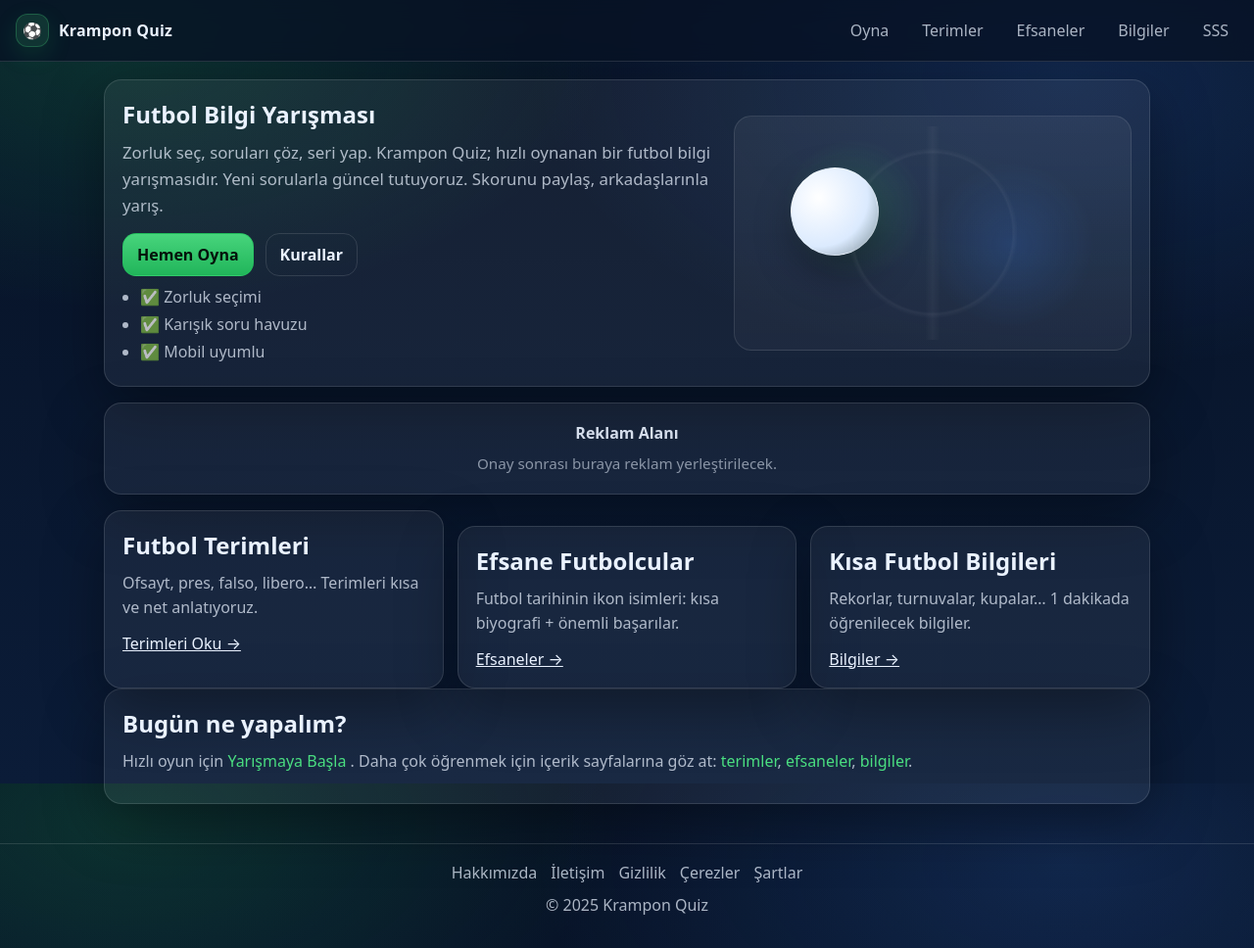
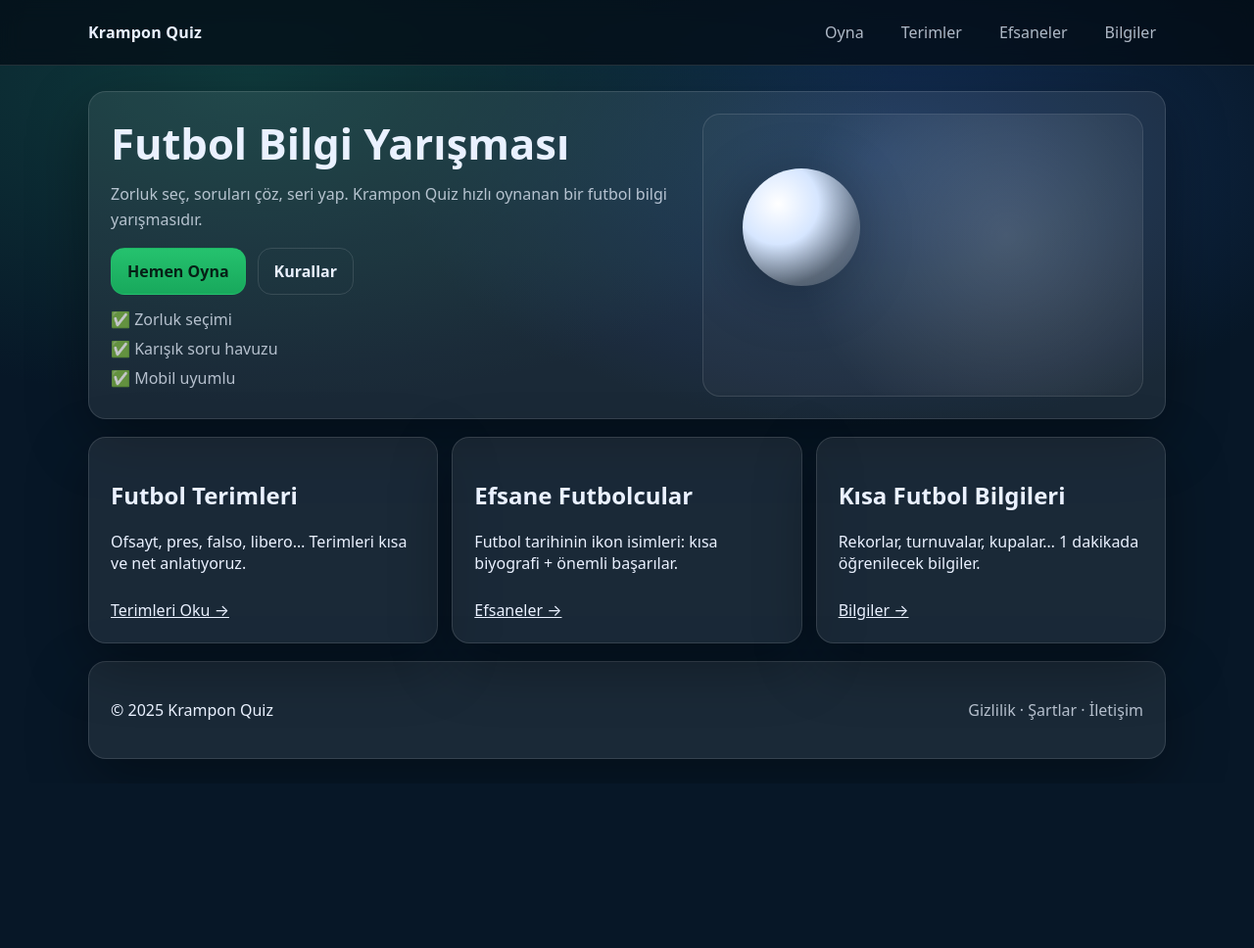
Before and after one commit to kramponquiz-ai/kramponquiz, a plain HTML site: page index.html in a window 1280 px wide. Shown: the whole page at 98% size. After the commit the page ends 800 px from the top, so only its background shows below. Drawn offline with Linux system fonts and the light colour scheme.

Commit message:
Add files via upload

```diff
--- a/assets/app.js
+++ b/assets/app.js
@@ -1,9 +1,4 @@
-document.addEventListener("DOMContentLoaded", function () {
-  const startBtn = document.getElementById("startBtn");
-  const game = document.getElementById("game");
-
-  startBtn.addEventListener("click", function () {
-    startBtn.style.display = "none";
-    game.style.display = "block";
-  });
+document.addEventListener("DOMContentLoaded", () => {
+  const y = document.getElementById("year");
+  if (y) y.textContent = new Date().getFullYear();
 });
--- a/assets/style.css
+++ b/assets/style.css
@@ -1,229 +1,145 @@
 :root{
-  --bg1:#071225;
-  --bg2:#0b1c38;
-  --card: rgba(255,255,255,.06);
-  --card2: rgba(255,255,255,.08);
-  --text:#eaf2ff;
-  --muted: rgba(234,242,255,.72);
-  --line: rgba(255,255,255,.12);
-  --accent:#4ade80;
-  --accent2:#22c55e;
-  --danger:#fb7185;
-  --shadow: 0 20px 60px rgba(0,0,0,.35);
+  --bg:#071727;
+  --card: rgba(255,255,255,0.08);
+  --stroke: rgba(255,255,255,0.12);
+  --text:#eaf1ff;
+  --muted: rgba(234,241,255,0.75);
+  --primary:#25c26e;
+  --primary2:#18a85c;
+  --shadow: 0 20px 60px rgba(0,0,0,0.35);
   --radius: 18px;
-  --max: 1100px;
 }
 
-*{box-sizing:border-box}
-html,body{height:100%}
+*{ box-sizing:border-box; }
 body{
   margin:0;
-  font-family: system-ui, -apple-system, Segoe UI, Roboto, Arial, "Noto Sans", "Helvetica Neue", sans-serif;
-  color:var(--text);
+  font-family: system-ui, -apple-system, Segoe UI, Roboto, Arial, sans-serif;
+  color: var(--text);
+  background: radial-gradient(1200px 600px at 20% 10%, #0f3a3c 0%, transparent 55%),
+              radial-gradient(900px 500px at 70% 20%, #14315a 0%, transparent 55%),
+              var(--bg);
+  min-height:100vh;
 }
 
-.bg{
-  background:
-    radial-gradient(900px 500px at 10% 5%, rgba(34,197,94,.18), transparent 55%),
-    radial-gradient(900px 500px at 85% 10%, rgba(59,130,246,.18), transparent 60%),
-    linear-gradient(180deg, var(--bg1), var(--bg2));
-  min-height:100%;
-}
-
-a{color:inherit}
-.inline{color:var(--accent); text-decoration:none}
-.inline:hover{text-decoration:underline}
+a{ color:inherit; text-decoration:none; }
+.container{ width:min(1100px, 92vw); margin:0 auto; }
 
 .topbar{
   position:sticky; top:0;
+  background: rgba(3,12,22,0.75);
   backdrop-filter: blur(10px);
-  background: rgba(7,18,37,.75);
-  border-bottom:1px solid var(--line);
-  display:flex;
-  gap:16px;
-  align-items:center;
-  justify-content:space-between;
-  padding:12px 16px;
+  border-bottom: 1px solid var(--stroke);
   z-index:10;
 }
-.brand{
-  display:flex; align-items:center; gap:10px;
-  text-decoration:none;
-  font-weight:800;
+.topbar__inner{
+  display:flex; align-items:center; justify-content:space-between;
+  padding:14px 0;
 }
-.brand__logo{
-  width:34px; height:34px;
-  display:grid; place-items:center;
-  background: rgba(74,222,128,.14);
-  border:1px solid rgba(74,222,128,.25);
-  border-radius:12px;
-  box-shadow: 0 8px 24px rgba(34,197,94,.15);
-}
-.brand__name{letter-spacing:.2px}
-.nav{display:flex; gap:14px; flex-wrap:wrap; justify-content:flex-end}
-.nav a{
-  text-decoration:none;
-  padding:8px 10px;
-  border-radius:12px;
-  color: var(--muted);
-}
-.nav a:hover{background: rgba(255,255,255,.06); color: var(--text)}
+.brand{ font-weight:800; letter-spacing:0.2px; }
+.nav{ display:flex; gap:18px; color: var(--muted); }
+.nav a{ padding:8px 10px; border-radius:10px; }
+.nav a.active, .nav a:hover{ color:var(--text); background: rgba(255,255,255,0.07); }
 
-.container{max-width:var(--max); margin:0 auto; padding:18px 16px 40px}
 .card{
   background: var(--card);
-  border:1px solid var(--line);
+  border: 1px solid var(--stroke);
   border-radius: var(--radius);
-  padding:18px;
   box-shadow: var(--shadow);
-}
-.card + .card{margin-top:16px}
-.card--link{
-  text-decoration:none;
-  display:flex; flex-direction:column; gap:6px;
-}
-.card--link:hover{background: var(--card2); transform: translateY(-1px)}
-h1,h2,h3{margin:0 0 10px}
-p{margin:0 0 12px; color:var(--muted); line-height:1.6}
-.lead{font-size:1.05rem}
-
-.grid3{
-  display:grid;
-  grid-template-columns: repeat(3, minmax(0, 1fr));
-  gap:14px;
-  margin-top:16px;
-}
-@media (max-width: 900px){
-  .grid3{grid-template-columns:1fr}
-  .nav{justify-content:flex-start}
+  padding:22px;
 }
 
 .hero{
+  margin-top:26px;
   display:grid;
-  grid-template-columns: 1.2fr .8fr;
-  gap:16px;
-  align-items:center;
+  grid-template-columns: 1.3fr 1fr;
+  gap:18px;
+  align-items:stretch;
 }
-@media (max-width: 900px){
-  .hero{grid-template-columns:1fr}
+.hero h1{ margin:0 0 10px; font-size: clamp(28px, 3.4vw, 44px); }
+.hero p{ margin:0 0 16px; color: var(--muted); line-height:1.6; }
+
+.hero__right{
+  position:relative;
+  border-radius: var(--radius);
+  border: 1px solid var(--stroke);
+  background: rgba(255,255,255,0.03);
+  overflow:hidden;
+  min-height: 220px;
 }
-.hero__side{min-height:240px}
-.heroArt{
-  height:240px;
-  border-radius: var(--radius);
-  border:1px solid rgba(255,255,255,.10);
-  background:
-    radial-gradient(120px 120px at 30% 40%, rgba(74,222,128,.20), transparent 60%),
-    radial-gradient(140px 140px at 70% 55%, rgba(59,130,246,.18), transparent 60%),
-    linear-gradient(180deg, rgba(255,255,255,.06), rgba(255,255,255,.03));
-  position:relative;
-  overflow:hidden;
+.ball{
+  width:120px; height:120px; border-radius:999px;
+  background: radial-gradient(circle at 30% 30%, #ffffff 0%, #d6e6ff 35%, rgba(255,255,255,0.25) 70%, rgba(255,255,255,0.08) 100%);
+  position:absolute; left:40px; top:55px;
+  filter: drop-shadow(0 14px 30px rgba(0,0,0,0.35));
 }
-.heroArt .field{
-  position:absolute; inset:0;
-  background:
-    linear-gradient(90deg, transparent 48%, rgba(255,255,255,.07) 50%, transparent 52%),
-    radial-gradient(circle at 50% 50%, transparent 35%, rgba(255,255,255,.08) 36%, transparent 38%);
-  opacity:.6;
-}
-.heroArt .ball{
-  position:absolute;
-  width:90px; height:90px;
-  border-radius:50%;
-  left:14%; top:22%;
-  background: radial-gradient(circle at 35% 30%, #fff, #dbeafe 60%, rgba(255,255,255,.35));
-  border:1px solid rgba(255,255,255,.25);
-  box-shadow: 0 18px 40px rgba(0,0,0,.35);
-  transform: rotate(-12deg);
+.hero__right::after{
+  content:"";
+  position:absolute; inset:-60px;
+  background: radial-gradient(circle at 65% 45%, rgba(255,255,255,0.15) 0%, transparent 50%);
 }
 
+.actions{ display:flex; gap:12px; flex-wrap:wrap; margin:12px 0 6px; }
 .btn{
-  border:1px solid var(--line);
-  background: rgba(255,255,255,.06);
+  display:inline-flex; align-items:center; justify-content:center;
+  border-radius: 14px;
+  border: 1px solid var(--stroke);
+  padding: 12px 16px;
+  font-weight:700;
+  cursor:pointer;
+  background: rgba(255,255,255,0.06);
+}
+.btn--primary{
+  border-color: rgba(37,194,110,0.45);
+  background: linear-gradient(180deg, var(--primary) 0%, var(--primary2) 100%);
+  color:#062016;
+}
+.btn--ghost{ background: transparent; }
+
+.checks{ margin:14px 0 0; padding:0; list-style:none; color: var(--muted); }
+.checks li{ margin:8px 0; }
+
+.grid{
+  margin:18px 0;
+  display:grid;
+  grid-template-columns: repeat(3, 1fr);
+  gap:14px;
+}
+.link{ display:inline-block; margin-top:10px; text-decoration:underline; }
+
+.footer{ margin: 16px 0 28px; display:flex; justify-content:space-between; gap:10px; flex-wrap:wrap; }
+.muted{ color: var(--muted); }
+
+.row{ display:flex; gap:12px; flex-wrap:wrap; align-items:center; margin-top:10px; }
+
+.select select{
+  margin-left:8px;
+  padding:10px 12px;
+  border-radius:12px;
+  border:1px solid var(--stroke);
+  background: rgba(0,0,0,0.25);
   color: var(--text);
-  padding:10px 14px;
-  border-radius:14px;
-  cursor:pointer;
-  text-decoration:none;
-  display:inline-flex;
-  align-items:center;
-  justify-content:center;
-  gap:8px;
-  font-weight:700;
 }
-.btn:hover{background: rgba(255,255,255,.10)}
-.btn.primary{
-  background: linear-gradient(180deg, rgba(74,222,128,.95), rgba(34,197,94,.90));
-  border-color: rgba(34,197,94,.55);
-  color: #04120b;
-}
-.btn.primary:hover{filter: brightness(1.02)}
-.btn.ghost{background: transparent}
-.ctaRow{display:flex; gap:12px; flex-wrap:wrap; margin:14px 0 6px}
-.miniPoints{margin:10px 0 0; padding-left:18px; color:var(--muted)}
-.miniPoints li{margin:6px 0}
 
-.ad{
-  text-align:center;
-  padding:18px;
-}
-.ad__title{margin:0; font-weight:800; color: rgba(234,242,255,.9)}
-.ad__hint{margin:6px 0 0; font-size:.95rem; color: rgba(234,242,255,.55)}
-
-.footer{
-  border-top:1px solid var(--line);
-  padding:18px 16px;
-  text-align:center;
-  color: var(--muted);
-}
-.footer__links{
-  display:flex; gap:14px; flex-wrap:wrap; justify-content:center;
-  margin-bottom:10px;
-}
-.footer__links a{color: var(--muted); text-decoration:none}
-.footer__links a:hover{color: var(--text)}
-
-.small{font-size:.9rem}
-.muted{color: var(--muted)}
-.hidden{display:none}
-.divider{height:1px; background: var(--line); margin:16px 0}
-
-.quiz__meta{
-  display:flex; gap:10px; flex-wrap:wrap;
-  align-items:center; justify-content:space-between;
+.game__top{
+  display:flex; justify-content:space-between; gap:10px; flex-wrap:wrap;
   color: var(--muted);
   margin-bottom:10px;
 }
-.pill{
-  padding:6px 10px;
-  border-radius:999px;
-  border:1px solid var(--line);
-  background: rgba(255,255,255,.06);
-}
-
-.field{display:flex; flex-direction:column; gap:6px; margin:10px 0}
-select{
-  padding:10px 12px;
-  border-radius:14px;
-  border:1px solid var(--line);
-  background: rgba(7,18,37,.65);
-  color: var(--text);
-  outline:none;
-}
-
-.quiz__question{margin-top:10px}
-.quiz__answers{display:grid; gap:10px; margin:12px 0}
-.answerBtn{
+.question{ margin: 10px 0 12px; }
+.answers{ display:grid; grid-template-columns: 1fr; gap:10px; }
+.answer{
   text-align:left;
   padding:12px 14px;
   border-radius:14px;
-  border:1px solid var(--line);
-  background: rgba(255,255,255,.06);
-  color: var(--text);
+  border:1px solid var(--stroke);
+  background: rgba(255,255,255,0.06);
   cursor:pointer;
   font-weight:700;
 }
-.answerBtn:hover{background: rgba(255,255,255,.10)}
-.answerBtn.correct{border-color: rgba(34,197,94,.55); background: rgba(34,197,94,.20)}
-.answerBtn.wrong{border-color: rgba(251,113,133,.55); background: rgba(251,113,133,.18)}
-.quiz__actions{display:flex; gap:10px; justify-content:space-between; flex-wrap:wrap}
+.answer:hover{ background: rgba(255,255,255,0.09); }
+
+.feedback{ margin-top:10px; color: var(--muted); min-height: 22px; }
+
+@media (max-width: 860px){
+  .hero{ grid-template-columns: 1fr; }
+  .g
--- a/index.html
+++ b/index.html
@@ -3,63 +3,47 @@
 <head>
   <meta charset="utf-8" />
   <meta name="viewport" content="width=device-width,initial-scale=1" />
-  <title>Krampon Quiz | Futbol Bilgi Yarışması</title>
-  <meta name="description" content="Krampon Quiz ile futbol bilginizi test edin. Zorluk seç, soruları çöz, skorunu paylaş. Futbol terimleri, efsane futbolcular ve kısa futbol bilgileri de burada." />
-  <link rel="canonical" href="https://kramponquiz-ai.github.io/kramponquiz/" />
-  <meta name="theme-color" content="#0b1220" />
+  <title>Krampon Quiz – Futbol Bilgi Yarışması</title>
+  <meta name="description" content="Futbol bilgi yarışması: zorluk seç, soruları çöz, skor yap. Krampon Quiz ile hızlı oyna." />
   <link rel="stylesheet" href="assets/style.css" />
 </head>
-<body class="bg">
+<body>
   <header class="topbar">
-    <a class="brand" href="index.html" aria-label="Krampon Quiz Ana Sayfa">
-      <span class="brand__logo" aria-hidden="true">⚽</span>
-      <span class="brand__name">Krampon Quiz</span>
-    </a>
+    <div class="container topbar__inner">
+      <a class="brand" href="index.html">Krampon Quiz</a>
       <nav class="nav">
-      <a href="sinav.html">Oyna</a>
+        <a href="quiz.html">Oyna</a>
         <a href="futbol-terimleri.html">Terimler</a>
         <a href="efsane-futbolcular.html">Efsaneler</a>
         <a href="futbol-bilgileri.html">Bilgiler</a>
-      <a href="SSS.html">SSS</a>
       </nav>
+    </div>
   </header>
 
   <main class="container">
     <section class="hero card">
-      <div class="hero__content">
+      <div class="hero__left">
         <h1>Futbol Bilgi Yarışması</h1>
-        <p class="lead">
-          Zorluk seç, soruları çöz, seri yap. Krampon Quiz; hızlı oynanan bir futbol bilgi yarışmasıdır.
-          Yeni sorularla güncel tutuyoruz. Skorunu paylaş, arkadaşlarınla yarış.
-        </p>
+        <p>Zorluk seç, soruları çöz, seri yap. Krampon Quiz hızlı oynanan bir futbol bilgi yarışmasıdır.</p>
 
-        <div class="ctaRow">
-          <a class="btn primary" href="sinav.html">Hemen Oyna</a>
-          <a class="btn ghost" href="kurallar.html">Kurallar</a>
+        <div class="actions">
+          <a class="btn btn--primary" href="quiz.html">Hemen Oyna</a>
+          <a class="btn btn--ghost" href="rules.html">Kurallar</a>
         </div>
 
-        <ul class="miniPoints">
+        <ul class="checks">
           <li>✅ Zorluk seçimi</li>
           <li>✅ Karışık soru havuzu</li>
           <li>✅ Mobil uyumlu</li>
         </ul>
       </div>
 
-      <div class="hero__side" aria-hidden="true">
-        <div class="heroArt">
+      <div class="hero__right">
         <div class="ball"></div>
-          <div class="field"></div>
-        </div>
       </div>
     </section>
 
-    <!-- Reklam alanı (AdSense onayından sonra buraya kod koyacağız) -->
-    <section class="ad card" aria-label="Reklam Alanı">
-      <p class="ad__title">Reklam Alanı</p>
-      <p class="ad__hint">Onay sonrası buraya reklam yerleştirilecek.</p>
-    </section>
-
-    <section class="grid3">
+    <section class="grid">
       <article class="card">
         <h2>Futbol Terimleri</h2>
         <p>Ofsayt, pres, falso, libero… Terimleri kısa ve net anlatıyoruz.</p>
@@ -79,32 +63,16 @@
       </article>
     </section>
 
-    <section class="card">
-      <h2>Bugün ne yapalım?</h2>
-      <p>
-        Hızlı oyun için <a class="inline" <a href="quiz.html">Yarışmaya Başla</a>
-.
-        Daha çok öğrenmek için içerik sayfalarına göz at:
-        <a class="inline" href="futbol-terimleri.html">terimler</a>,
-        <a class="inline" href="efsane-futbolcular.html">efsaneler</a>,
-        <a class="inline" href="futbol-bilgileri.html">bilgiler</a>.
+    <footer class="footer card">
+      <p>© <span id="year"></span> Krampon Quiz</p>
+      <p class="muted">
+        <a href="privacy.html">Gizlilik</a> ·
+        <a href="terms.html">Şartlar</a> ·
+        <a href="contact.html">İletişim</a>
       </p>
-    </section>
+    </footer>
   </main>
 
-  <footer class="footer">
-    <div class="footer__links">
-      <a href="hakkimizda.html">Hakkımızda</a>
-      <a href="iletisim.html">İletişim</a>
-      <a href="gizlilik.html">Gizlilik</a>
-      <a href="cookies.html">Çerezler</a>
-      <a href="sartlar.html">Şartlar</a>
-    </div>
-    <p class="muted">© <span id="y"></span> Krampon Quiz</p>
-  </footer>
-
-  <script>
-    document.getElementById("y").textContent = new Date().getFullYear();
-  </script>
+  <script src="assets/app.js"></script>
 </body>
 </html>
```
Also changed, not shown: assets/quiz.js (added, +162 -0 lines), quiz.html (+52 -12 lines). Lines whose indentation alone changed are shown as unchanged.
